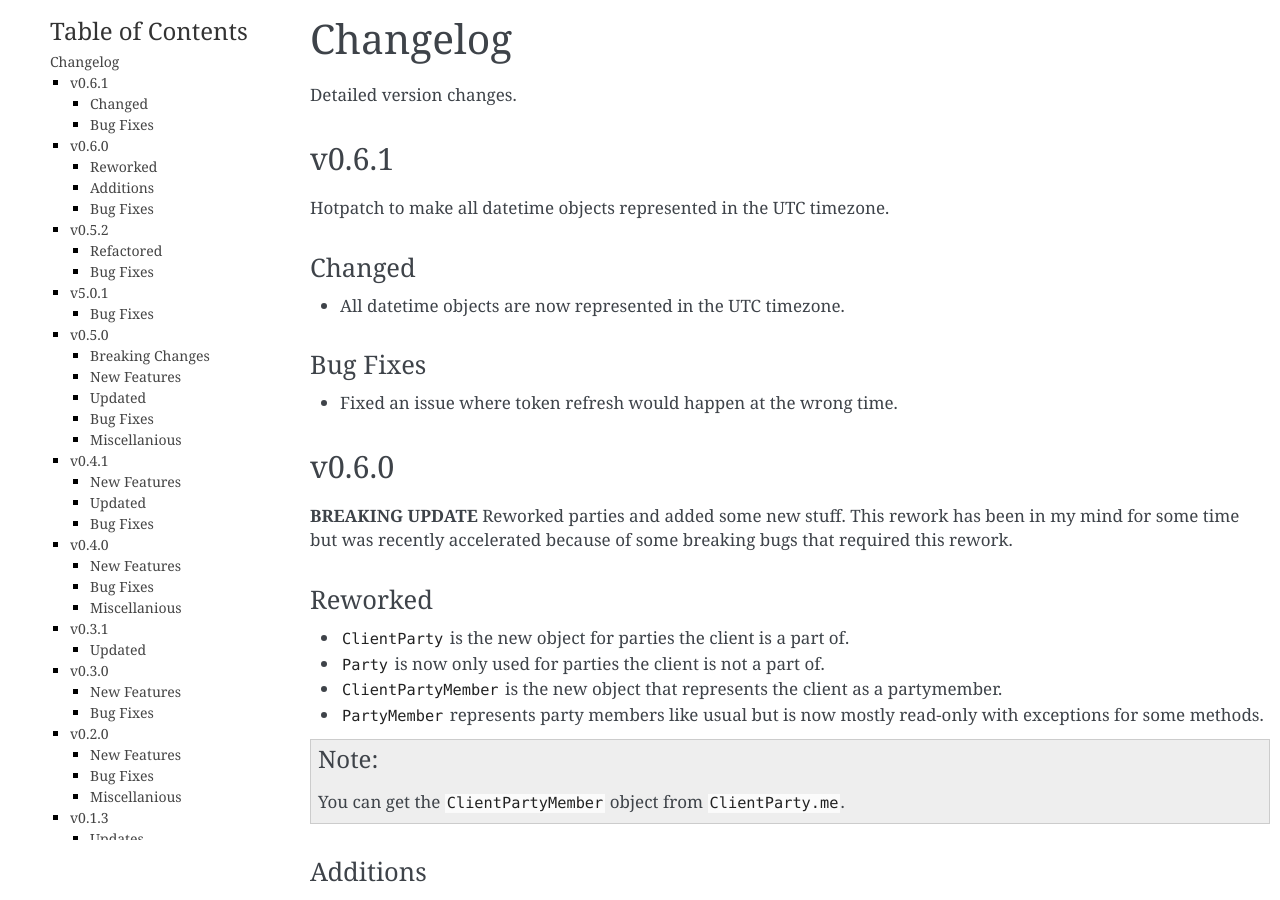
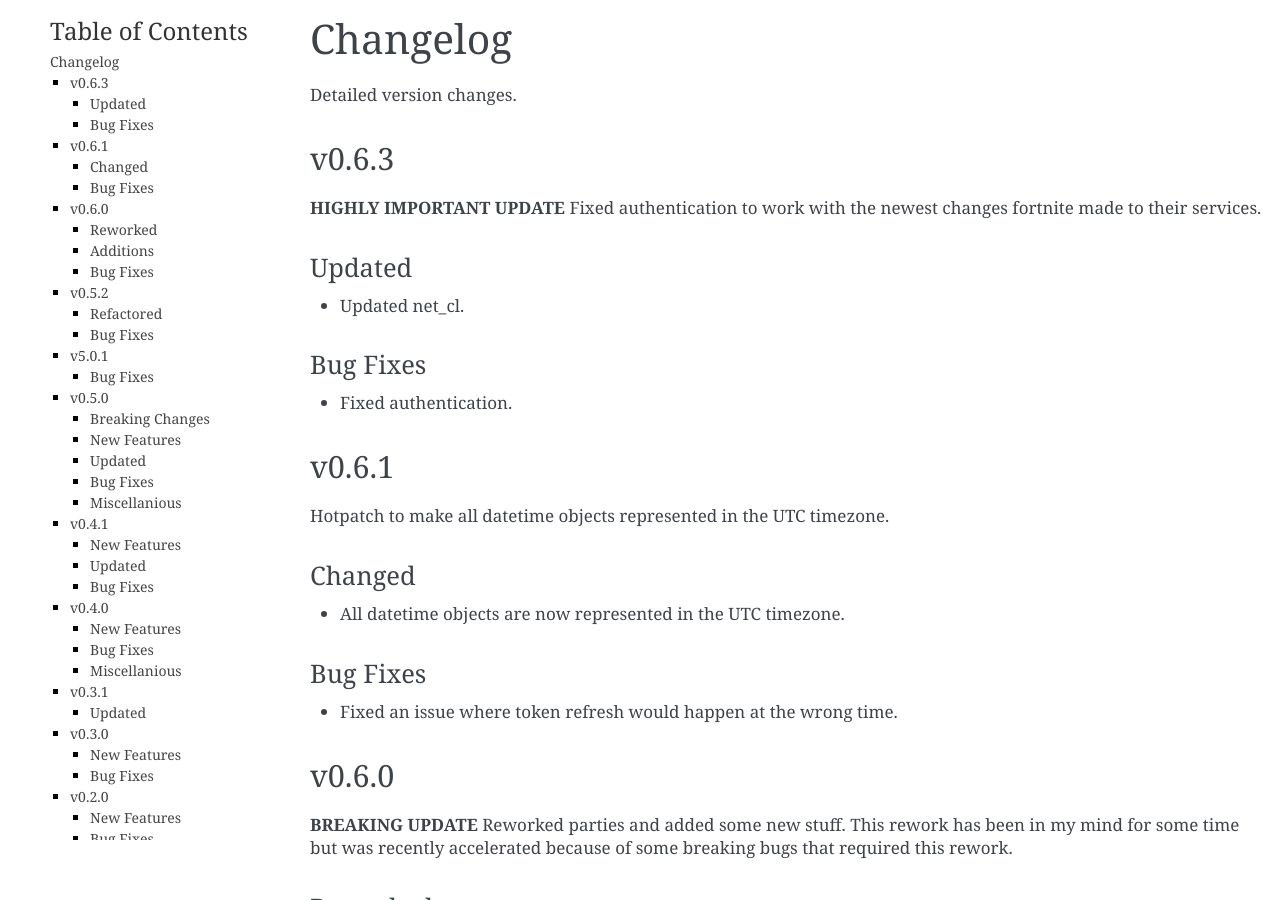
Before and after one commit to Terbau/fortnitepy, a Sphinx documentation site: the page built from docs/changelog.rst, in a window 1280 px wide and 900 px high. Built offline with Sphinx 7.4.7, drawn with Linux system fonts in a browser that asks for light colours.

Commit message:
changelog + version bump

```diff
--- a/docs/changelog.rst
+++ b/docs/changelog.rst
@@ -4,6 +4,23 @@ Changelog
 =========
 
 Detailed version changes.
+
+
+v0.6.3
+------
+
+**HIGHLY IMPORTANT UPDATE**
+Fixed authentication to work with the newest changes fortnite made to their services.
+
+Updated
+~~~~~~~
+
+- Updated net_cl.
+
+Bug Fixes
+~~~~~~~~~
+
+- Fixed authentication.
 
 
 v0.6.1
--- a/fortnitepy/__init__.py
+++ b/fortnitepy/__init__.py
@@ -24,7 +24,7 @@ OUT OF OR IN CONNECTION WITH THE SOFTWARE OR THE USE OR OTHER DEALINGS IN THE
 SOFTWARE.
 """
 
-__version__ = '0.6.2'
+__version__ = '0.6.3'
 
 from .client import Client
 from .friend import Friend, PendingFriend
```
